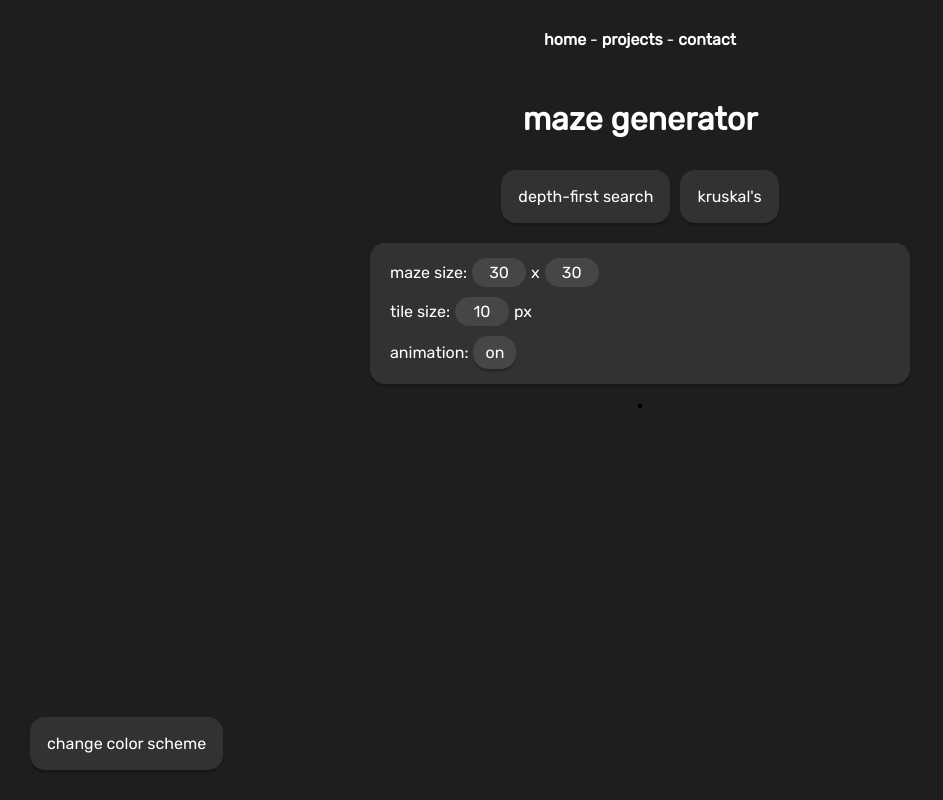
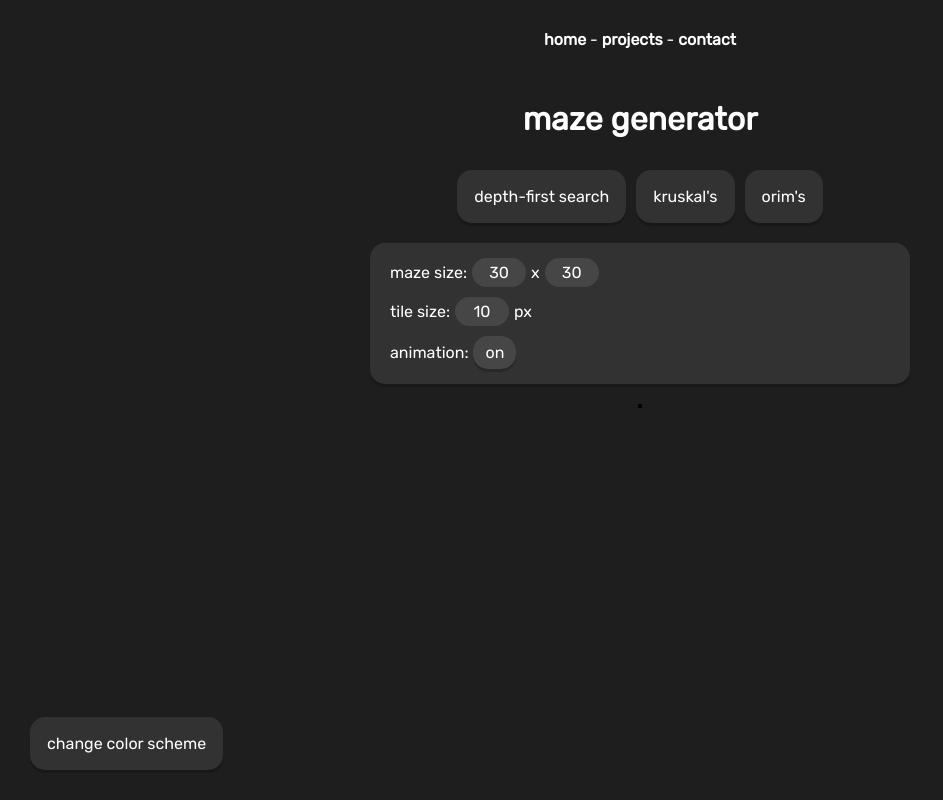
Before and after one commit to nathangchay/me, a Vue app: page /#/maze in a window 1280 px wide. Shown: the whole page, without its empty margins (0-943 px from the left). Built offline with nearby package versions, Linux system fonts and the light colour scheme; the HTML template or start-up script is replaced by a standard one.

Commit message:
Add prim's algo

```diff
--- a/src/views/Maze.vue
+++ b/src/views/Maze.vue
@@ -15,6 +15,12 @@
       @click="generateKruskal"
     >
       kruskal's
+    </div>
+    <div
+      id="algo-button"
+      @click="generatePrim"
+    >
+      orim's
     </div>
   </div>
 
@@ -114,10 +120,31 @@
       );
     },
 
+    getNeighboringWalls(tile) {
+      let walls = [];
+
+      if (tile.row > 0) {
+        walls.push({ a: { row: tile.row, col: tile.col }, b: { row: tile.row - 1, col: tile.col }});
+      }
+
+      if (tile.row < this.rows - 1) {
+        walls.push({ a: { row: tile.row, col: tile.col }, b: { row: tile.row + 1, col: tile.col }});
+      }
+
+      if (tile.col > 0) {
+        walls.push({ a: { row: tile.row, col: tile.col }, b: { row: tile.row, col: tile.col - 1 }});
+      }
+
+      if (tile.col < this.cols - 1) {
+        walls.push({ a: { row: tile.row, col: tile.col }, b: { row: tile.row, col: tile.col + 1 }});
+      }
+
+      return walls;
+    },
+
     async generateDFS() {
       let stack = [];
       let visited = [];
-      let row = [];
       let neighbors = [];
       let potNeighbors = [];
       let selected;
@@ -125,6 +152,7 @@
 
       this.resetMaze();
 
+      let row = [];
       for (let i = 0; i < this.rows; i++) {
         row = [];
 
@@ -239,6 +267,61 @@
         this.maze[cur.a.row][cur.a.col].c = 0;
         this.maze[cur.b.row][cur.b.col].c = 0;
       }
+    },
+
+    async generatePrim() {
+      let curTile = { row: 0, col: 0 };
+      let curWall, curWallInd;
+      let walls = this.getNeighboringWalls(curTile);
+      let visited = [];
+
+      this.resetMaze();
+
+      let row = [];
+      for (let i = 0; i < this.rows; i++) {
+        row = [];
+
+        for (let j = 0; j < this.cols; j++) {
+          row.push(false);
+        }
+
+        visited.push(row);
+      }
+
+      visited[curTile.row][curTile.col] = true;
+
+      while (walls.length > 0) {
+        curWallInd = Math.floor(Math.random() * walls.length);
+        curWall = walls[curWallInd];
+
+        this.maze[curWall.a.row][curWall.a.col].c = 1;
+        this.maze[curWall.b.row][curWall.b.col].c = 1;
+
+        if (
+          visited[curWall.a.row][curWall.a.col] && !visited[curWall.b.row][curWall.b.col] ||
+          !visited[curWall.a.row][curWall.a.col] && visited[curWall.b.row][curWall.b.col]
+        ) {
+          this.removeWall(curWall.a, curWall.b);
+
+          if (!visited[curWall.b.row][curWall.b.col]) {
+            walls = walls.concat(this.getNeighboringWalls(curWall.b));
+          } else {
+            walls = walls.concat(this.getNeighboringWalls(curWall.a));
+          }
+
+          visited[curWall.a.row][curWall.a.col] = true;
+          visited[curWall.b.row][curWall.b.col] = true;
+        }
+
+        walls.splice(curWallInd, 1);
+
+        if (this.animate) {
+          await this.delay(10);
+        }
+
+        this.maze[curWall.a.row][curWall.a.col].c = 0;
+        this.maze[curWall.b.row][curWall.b.col].c = 0;
+      }
     }
   }
 }
```
